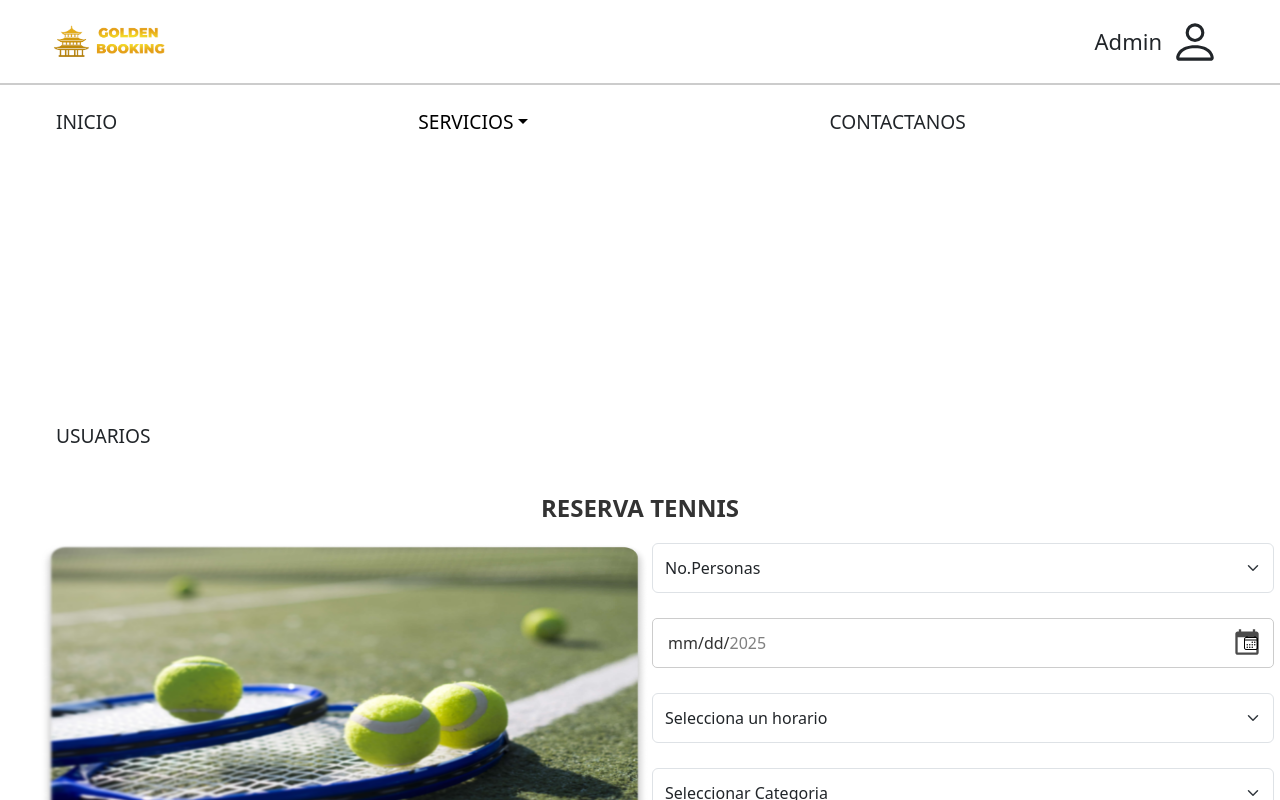
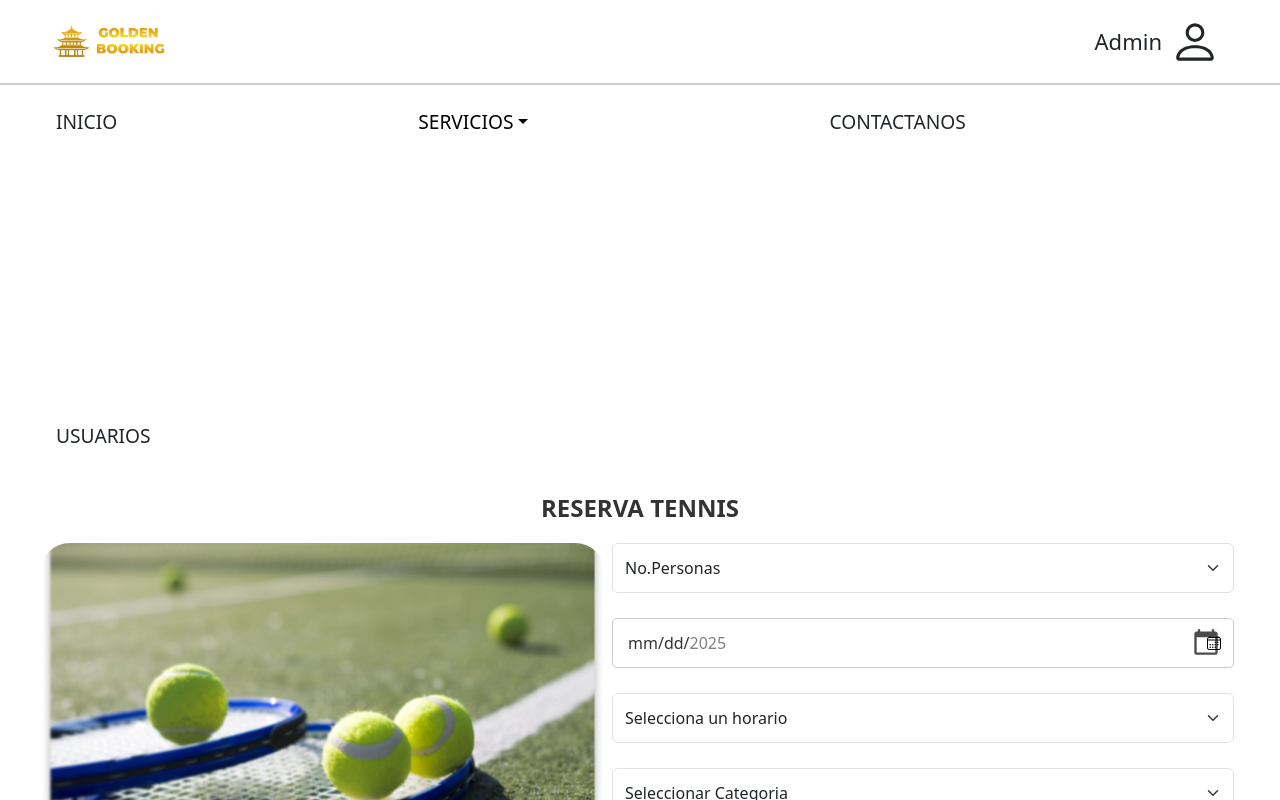
Before and after one commit to MiguelVargas20/GOLDEN-BOOKING-FRONTEND, a React (Vite) app: page /booking in a window 1280 px wide. Built offline with nearby package versions, Linux system fonts and the light colour scheme.

Commit message:
Updates on the tennis page

```diff
--- a/src/styles/Booking.css
+++ b/src/styles/Booking.css
@@ -42,16 +42,12 @@ body {
 }
 
 .tenis-img {
-    width: 97%;
-    height: 330px;
+    width: 90%;
+    height: 100%;
+    object-fit: cover;
+    max-height: 370px;
     margin-left: 40px;
-
-}
-
-.tenis-img {
-
-    border-radius: 10px;
-
+    border-radius: 30px;
 }
 
 .admin {
@@ -63,6 +59,7 @@ body {
 .admin h3 {
     margin: 0;
     font-size: 22px;
+
 }
 
 
@@ -81,7 +78,7 @@ body {
     background: linear-gradient(180deg, #ffc21a, #F9D42A);
     color: #000;
     margin-top: 10px;
-    margin-left: 85px;
+    margin-left: 65px;
 }
 
 .booking-form select,
@@ -89,6 +86,9 @@ body {
     margin-bottom: 25px;
     width: 99%;
     height: 50px;
+    position: relative;
+    left: -40px;
+
 
 }
 
@@ -142,7 +142,7 @@ input[type="date"]::placeholder {
 
 .calendar-icon {
     position: absolute;
-    right: 15px;
+    right:52px;
     top: 50%;
     transform: translateY(-50%);
     color: #000;
```
